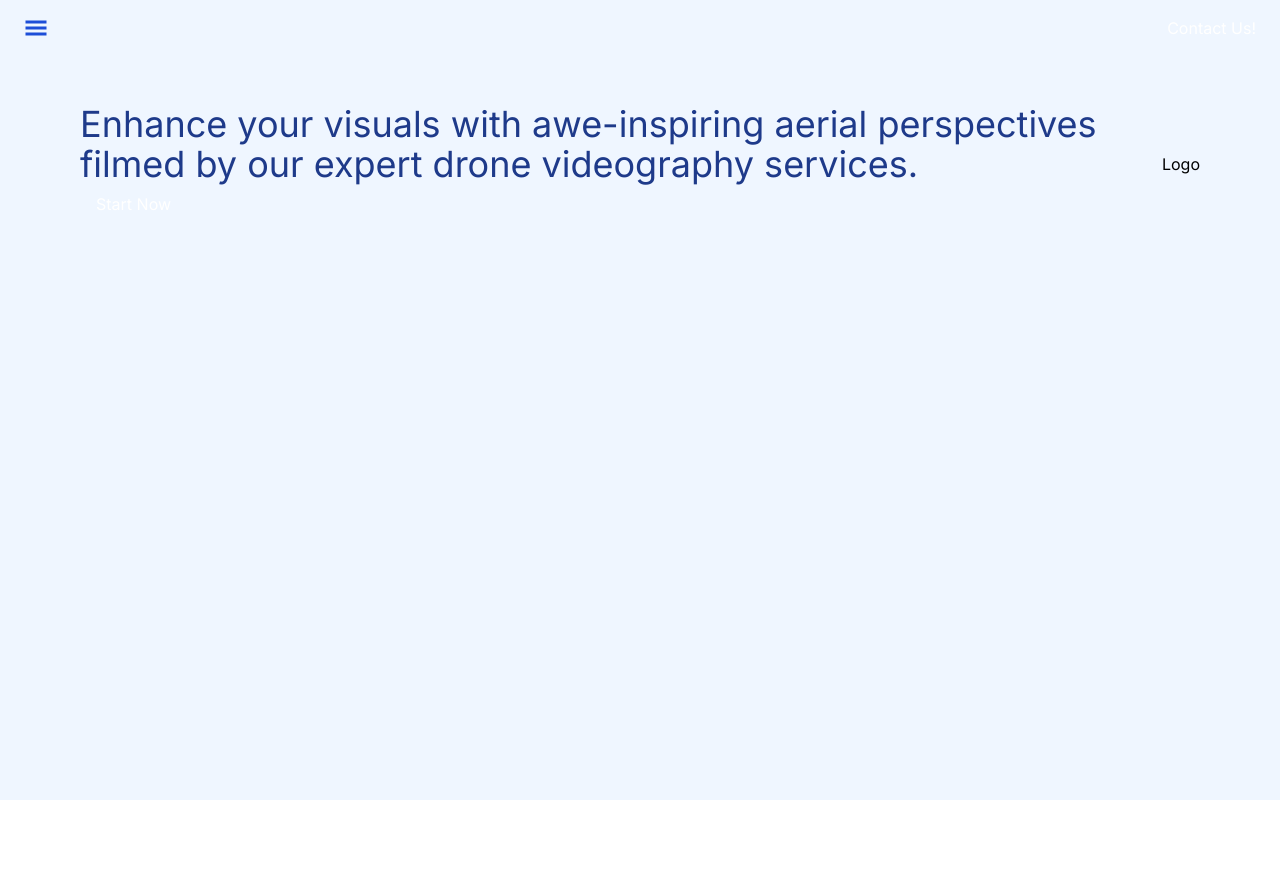
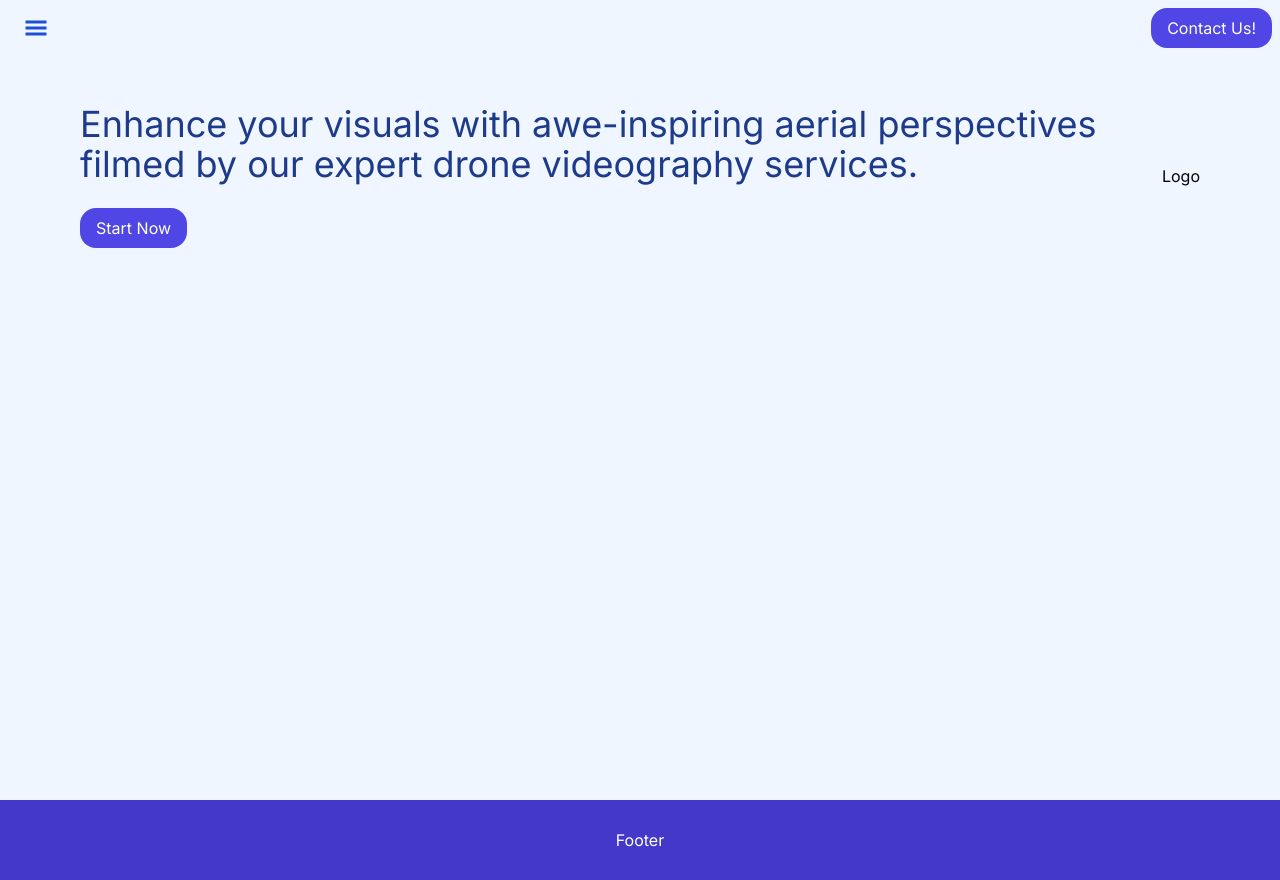
Before and after one commit to SushantChhetry/skywalkair-drones, a Next.js app in the folder skywalkair-website/: page / in a window 1280 px wide. Before the commit the page ends 800 px from the top, so only its background shows below. Built offline with nearby package versions, Linux system fonts and the light colour scheme.

Commit message:
Basic footer styling

```diff
--- a/skywalkair-website/app/components/Footer.tsx
+++ b/skywalkair-website/app/components/Footer.tsx
@@ -1,7 +1,11 @@
 import React from "react";
 
 const Footer = () => {
-  return <div>Footer</div>;
+  return (
+    <div className="bg-indigo-700 text-white flex justify-center items-center h-20">
+      Footer
+    </div>
+  );
 };
 
 export default Footer;
--- a/skywalkair-website/app/components/Nav.tsx
+++ b/skywalkair-website/app/components/Nav.tsx
@@ -9,7 +9,7 @@ const Nav = () => {
           <GiHamburgerMenu />
         </button>
 
-        <button className="bg-indigo-s600 hover:bg-indigo-700 text-white py-2 px-4 rounded-2xl">
+        <button className="bg-indigo-600 hover:bg-indigo-700 text-white py-2 px-4 rounded-2xl">
           Contact Us!
         </button>
       </nav>
--- a/skywalkair-website/app/page.tsx
+++ b/skywalkair-website/app/page.tsx
@@ -14,7 +14,8 @@ export default function Home() {
                 Enhance your visuals with awe-inspiring aerial perspectives
                 filmed by our expert drone videography services.
               </h2>
-              <button className="bg-indigo-s600 hover:bg-indigo-700 text-white py-2 px-4 rounded-2xl">
+              <br />
+              <button className="bg-indigo-600 hover:bg-indigo-700 text-white py-2 px-4 rounded-2xl">
                 Start Now
               </button>
             </div>
@@ -22,6 +23,12 @@ export default function Home() {
           </div>
         </div>
       </main>
+      <section id="about"></section>
+      <section id="services"></section>
+      <section id="testimonials"></section>
+      <section id="ceo"></section>
+      <section id="contact"></section>
+      <Footer />
     </>
   );
 }
```
